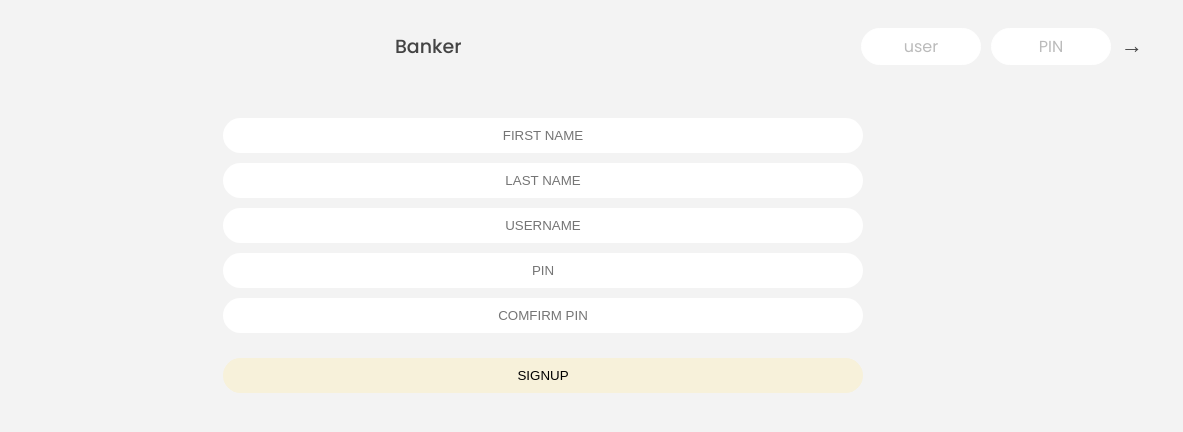
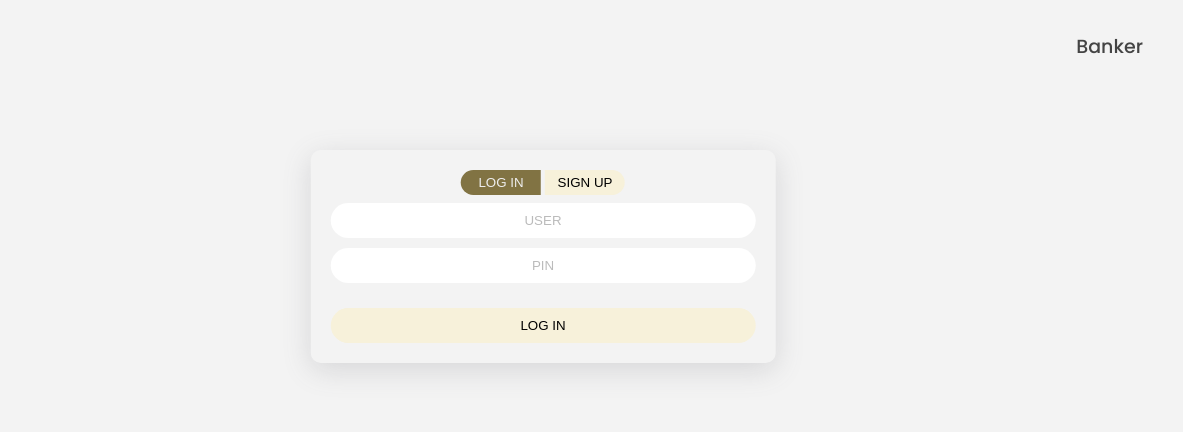
Before and after one commit to Sinamh/js--bankist, a website: page public/index.html in a window 1280 px wide. Shown: the full height of the page, 97-1280 px from the left. Drawn offline with Linux system fonts and the light colour scheme.

Commit message:
fixed login and sign up forms

```diff
--- a/package.json
+++ b/package.json
@@ -22,6 +22,7 @@
     "dotenv": "^16.0.1",
     "express": "^4.18.1",
     "http-status-codes": "^2.2.0",
-    "ip": "^1.1.8"
+    "ip": "^1.1.8",
+    "mongoose": "^6.4.0"
   }
 }
--- a/public/index.html
+++ b/public/index.html
@@ -19,10 +19,19 @@
     <nav>
       <img src="logo.png" alt="Logo" class="logo" />
       <p class="welcome">Banker</p>
+    </nav>
+
+    <main class="main">
+      <div class="signlog">
+        <div class="switch__btns">
+          <button class="login__switch switch-selected">Log in</button
+          ><button class="signup__switch">sign up</button>
+        </div>
+        <!-- LOGIN -->
         <form class="login">
           <input
             type="text"
-          placeholder="user"
+            placeholder="USER"
             class="login__input login__input--user"
           />
           <!-- In practice, use type="password" -->
@@ -32,12 +41,9 @@
             maxlength="4"
             class="login__input login__input--pin"
           />
-        <button class="login__btn">&rarr;</button>
+          <button class="login__btn">Log in</button>
         </form>
-    </nav>
-
-    <main class="main">
-      <!-- SIGNUP -->
+        <!-- REGISTER -->
         <form class="signup">
           <input
             type="text"
@@ -52,9 +58,15 @@
             class="signup__input signup__input--lname"
           />
           <input
+            type="email"
+            name="email"
+            placeholder="EMAIL"
+            class="signup__input signup__input--user"
+          />
+          <input
             type="text"
             name="user"
-          placeholder="USERNAME"
+            placeholder="USER"
             class="signup__input signup__input--user"
           />
           <input
@@ -70,8 +82,9 @@
             maxlength="4"
             class="signup__input signup__input--confirm"
           />
-        <button class="signup__btn">Signup</button>
+          <button class="signup__btn">sign up</button>
         </form>
+      </div>
       <div class="app">
         <!-- BALANCE -->
         <div class="balance">
--- a/public/script.js
+++ b/public/script.js
@@ -50,6 +50,9 @@ const containerApp = document.querySelector('.app');
 const containerMovements = document.querySelector('.movements');
 
 const btnLogin = document.querySelector('.login__btn');
+const btnSignup = document.querySelector('.signup__btn');
+const btnLoginSWTCH = document.querySelector('.login__switch');
+const btnSignupSWTCH = document.querySelector('.signup__switch');
 const btnTransfer = document.querySelector('.form__btn--transfer');
 const btnLoan = document.querySelector('.form__btn--loan');
 const btnClose = document.querySelector('.form__btn--close');
@@ -62,6 +65,9 @@ const inputTransferAmount = document.querySelector('.form__input--amount');
 const inputLoanAmount = document.querySelector('.form__input--loan-amount');
 const inputCloseUsername = document.querySelector('.form__input--user');
 const inputClosePin = document.querySelector('.form__input--pin');
+
+const loginForm = document.querySelector('.login');
+const signupForm = document.querySelector('.signup');
 
 /////////////////////////////////////////////////
 // Functions
@@ -226,6 +232,20 @@ btnClose.addEventListener('click', function (e) {
   inputCloseUsername.value = inputClosePin.value = '';
 });
 
+btnLoginSWTCH.addEventListener('click', () => {
+  btnSignupSWTCH.classList.remove('switch-selected');
+  btnLoginSWTCH.classList.add('switch-selected');
+  loginForm.style.display = 'block';
+  signupForm.style.display = 'none';
+});
+
+btnSignupSWTCH.addEventListener('click', () => {
+  btnLoginSWTCH.classList.remove('switch-selected');
+  btnSignupSWTCH.classList.add('switch-selected');
+  signupForm.style.display = 'block';
+  loginForm.style.display = 'none';
+});
+
 let sorted = false;
 btnSort.addEventListener('click', function (e) {
   e.preventDefault();
@@ -233,5 +253,4 @@ btnSort.addEventListener('click', function (e) {
   sorted = !sorted;
 });
 
-
 const movements = [200, 450, -400, 3000, -650, -130, 70, 1300];
--- a/public/style.css
+++ b/public/style.css
@@ -39,44 +39,15 @@ nav {
   height: 5.25rem;
 }
 
-.login {
-  display: flex;
-}
-
-.login__input {
-  border: none;
-  padding: 0.5rem 2rem;
-  font-size: 1.6rem;
-  font-family: inherit;
-  text-align: center;
-  width: 12rem;
-  border-radius: 10rem;
-  margin-right: 1rem;
-  color: inherit;
-  border: 1px solid #fff;
-  transition: all 0.3s;
-}
-
-.login__input:focus {
-  outline: none;
-  border: 1px solid #ccc;
-}
-
-.login__input::placeholder {
+.login__input::placeholder,
+.signup__input::placeholder {
   color: #bbb;
-}
-
-.login__btn {
-  border: none;
-  background: none;
-  font-size: 2.2rem;
-  color: inherit;
-  cursor: pointer;
-  transition: all 0.3s;
 }
 
 .login__btn:hover,
 .login__btn:focus,
+.signup__btn:hover,
+.signup__btn:focus,
 .btn--sort:hover,
 .btn--sort:focus {
   outline: none;
@@ -243,9 +214,11 @@ h2 {
 .form.form--loan {
   grid-template-columns: 2.5fr 1fr 2.5fr;
 }
+
 .form__label--loan {
   grid-row: 2;
 }
+
 /* End exceptions */
 
 .form__input {
@@ -296,15 +269,20 @@ h2 {
   font-weight: 600;
 }
 
-.signup{
+.signlog {
+  box-shadow: rgba(100, 100, 111, 0.2) 0px 7px 29px 0px;
   position: absolute;
   left: 50%;
   transform: translateX(-50%);
+  top: 150px;
   text-align: center;
   z-index: 100;
+  padding: 20px;
+  border-radius: 10px;
 }
 
-.signup__input{
+.signup__input,
+.login__input {
   width: 100%;
   padding: 10px 0;
   margin: 5px 0;
@@ -313,7 +291,13 @@ h2 {
   border: 0;
 }
 
-.signup__btn{
+.login__input:focus,
+.signup__input:focus {
+  outline-color: #f7e397;
+}
+
+.signup__btn,
+.login__btn {
   text-transform: uppercase;
   width: 100%;
   border: 0;
@@ -324,6 +308,58 @@ h2 {
   cursor: pointer;
 }
 
-.signup__btn:hover{
+.signup__btn:hover,
+.login__btn:hover {
   background: #f7e397;
 }
+
+.signup__btn:active,
+.login__btn:active {
+  background: #817343;
+  color: #eee;
+}
+
+.signup {
+  display: none;
+}
+
+.switch__btns {
+  margin-bottom: 3px;
+}
+
+.login__switch,
+.signup__switch {
+  border: 0;
+  text-transform: uppercase;
+  background: #f7f1da;
+  padding: 5px;
+  width: 80px;
+  cursor: pointer;
+}
+
+.login__switch {
+  margin-right: 2px;
+  border-radius: 50px 0 0 50px;
+}
+
+.signup__switch {
+  margin-left: 2px;
+  border-radius: 0 50px 50px 0;
+}
+
+.signup__switch:hover,
+.login__switch:hover {
+  background: #f7e397;
+}
+
+.signup__switch:active,
+.login__switch:active {
+  background: #817343;
+  color: #eee;
+}
+
+.switch-selected {
+  background: #817343;
+  color: #eee;
+  pointer-events: none;
+}
```
Also changed, not shown: 1 other file. Lines whose indentation alone changed are shown as unchanged.
